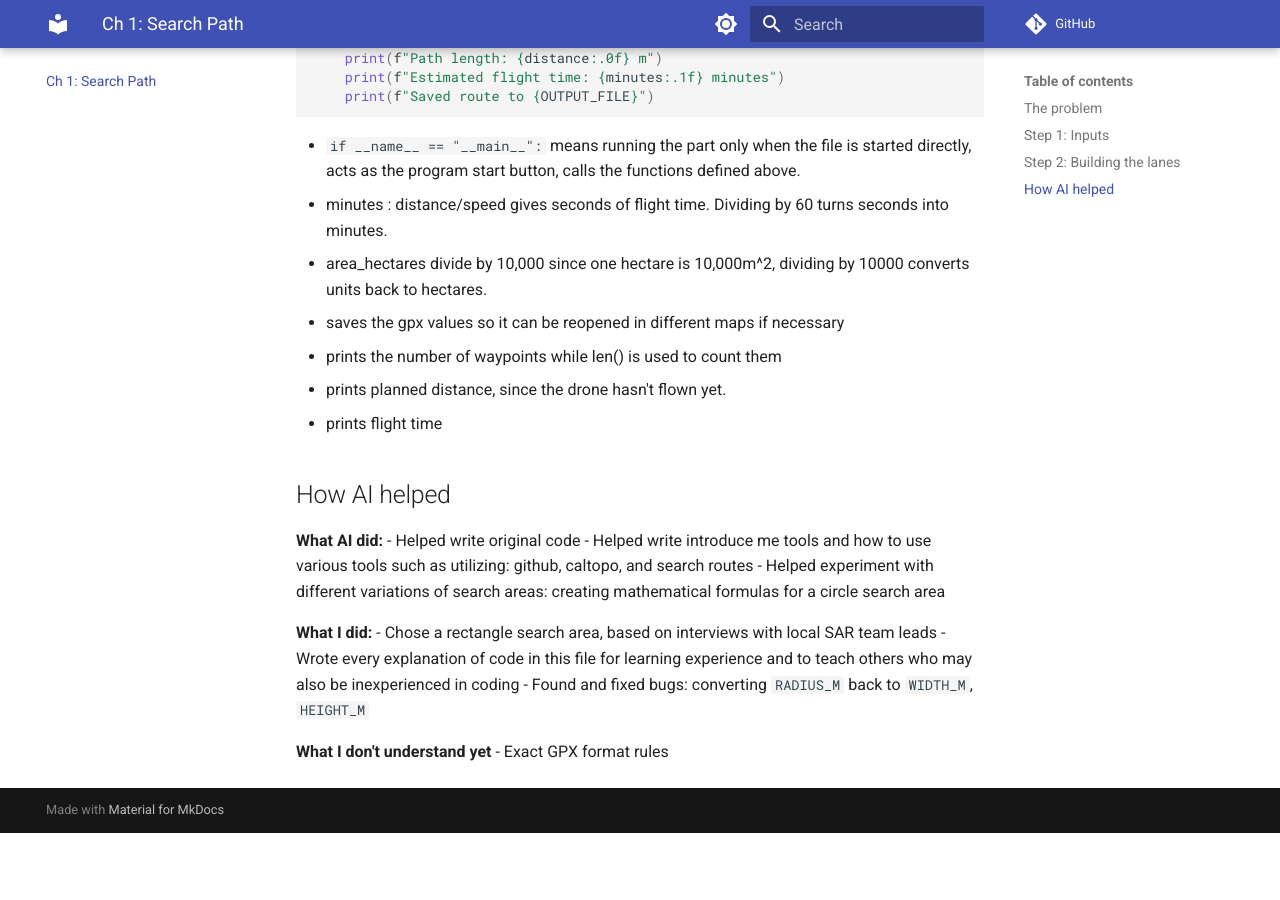
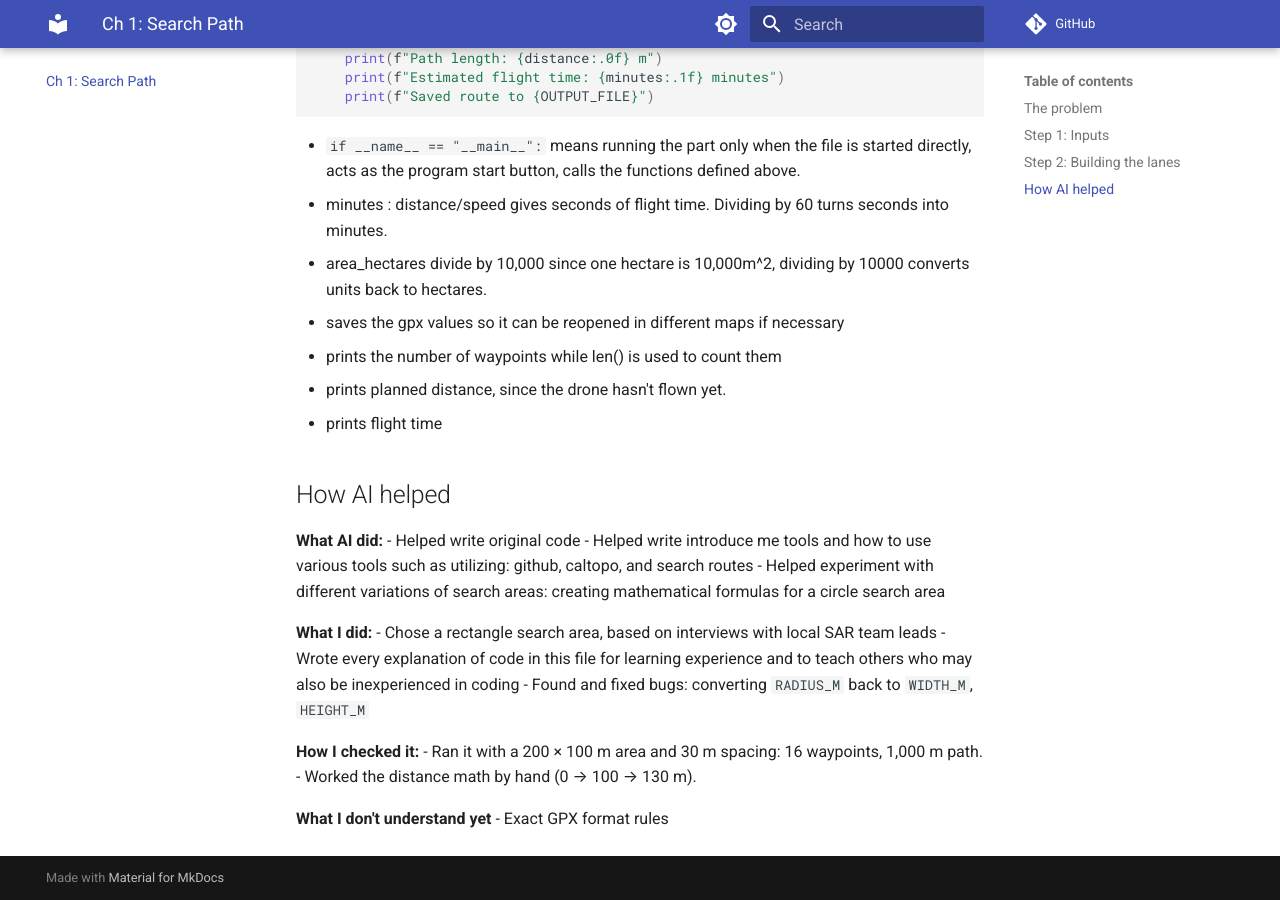
Before and after one commit to JosephKim05/sar-drone-blog, an MkDocs documentation site: the page built from docs/chapter-1-search-path/index.md, in a window 1280 px wide and 900 px high, scrolled down 3595 px. Built offline with MkDocs 1.6.1 and Material for MkDocs 9.7.7, drawn with Linux system fonts in a browser that asks for light colours; comment, search, counter and statistics services are not loaded; before the commit the page ends 4428 px from its top, so only the background shows below that.

Commit message:
Document code verification process and search area details
Added a section on how the code was checked and clarified the search area dimensions.

```diff
--- a/docs/chapter-1-search-path/index.md
+++ b/docs/chapter-1-search-path/index.md
@@ -155,5 +155,9 @@ if __name__ == "__main__":
 - Wrote every explanation of code in this file for learning experience and to teach others who may also be inexperienced in coding
 - Found and fixed bugs: converting `RADIUS_M` back to `WIDTH_M`, `HEIGHT_M`
 
+**How I checked it:**
+- Ran it with a 200 × 100 m area and 30 m spacing: 16 waypoints, 1,000 m path.
+- Worked the distance math by hand (0 → 100 → 130 m).
+
 **What I don't understand yet**
 - Exact GPX format rules
```
